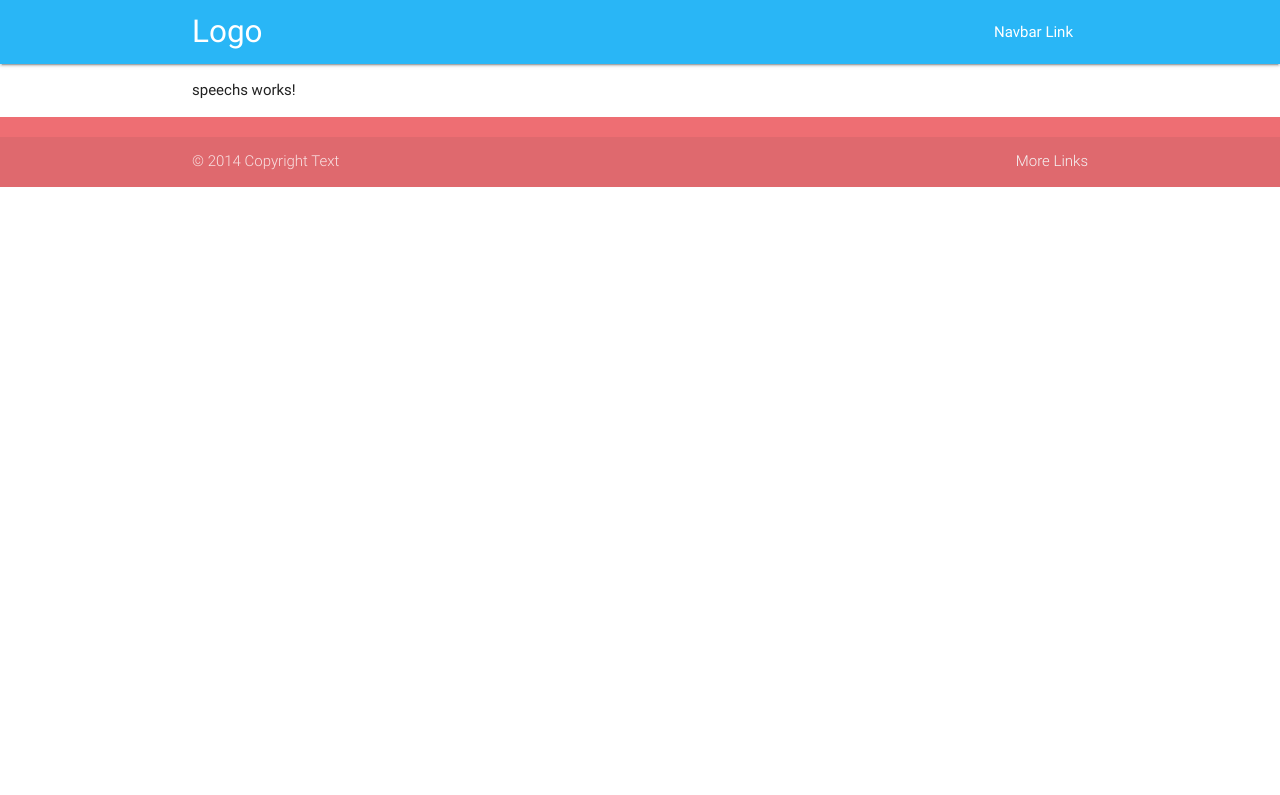
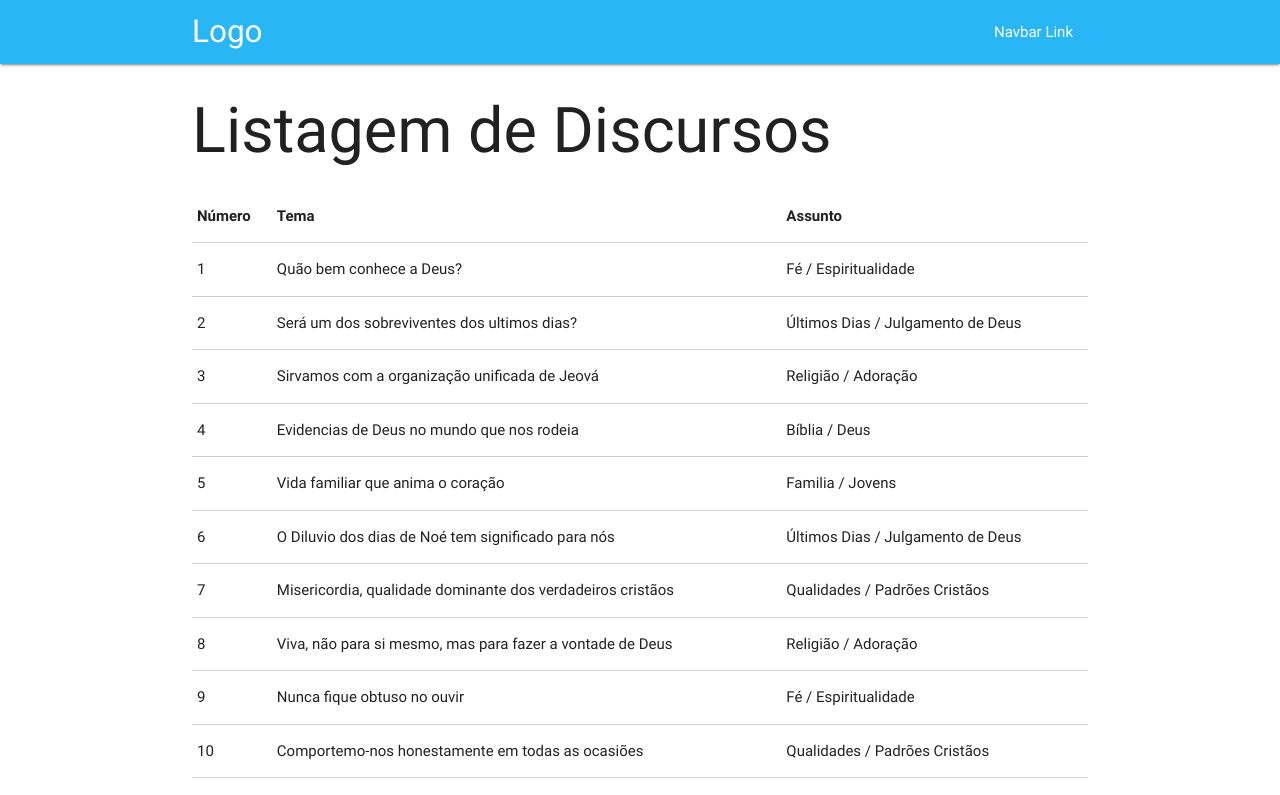
Before and after one commit to Lyoh/hall-assistant-frontend, an Angular app: page / in a window 1280 px wide. Shown: the top 795 px of the page. Built offline with nearby package versions, Linux system fonts and the light colour scheme; what angular2-materialize would draw is missing.

Commit message:
including basic interface for the speechs component

```diff
--- a/src/app/app.component.html
+++ b/src/app/app.component.html
@@ -10,4 +10,7 @@
   </div>
 </main>
 
-<app-footer></app-footer>
+
+<div class="footer">
+  <app-footer></app-footer>
+</div>
--- a/src/app/footer/footer.component.html
+++ b/src/app/footer/footer.component.html
@@ -1,4 +1,4 @@
-<footer class="page-footer">
+<footer class="page-footer light-blue lighten-1">
   <div class="footer-copyright">
     <div class="container">
       © 2014 Copyright Text
--- a/src/app/speechs/shared/speech.model.ts
+++ b/src/app/speechs/shared/speech.model.ts
@@ -2,6 +2,11 @@ export class Speech {
   constructor(
     public id: number,
     public title: string,
-    public subjects: Array<String>
+    public subjects: Array<string>
   ) { }
+
+  public getSubjects() {
+    return this.subjects.join(' / ');
+  }
+
 }
--- a/src/app/speechs/speechs.component.html
+++ b/src/app/speechs/speechs.component.html
@@ -1,3 +1,17 @@
-<p>
-  speechs works!
-</p>
+<h1>Listagem de Discursos</h1>
+<table class="bordered">
+  <thead>
+    <tr>
+      <th>Número</th>
+      <th>Tema</th>
+      <th>Assunto</th>
+    </tr>
+  </thead>
+  <tbody>
+    <tr *ngFor="let speech of speechs">
+      <td>{{ speech.id }}</td>
+      <td>{{ speech.title }}</td>
+      <td>{{ speech.getSubjects() }}</td>
+    </tr>
+  </tbody>
+</table>
```
Also changed, not shown: 1 other file (tests, documents, lock files or other folders).
